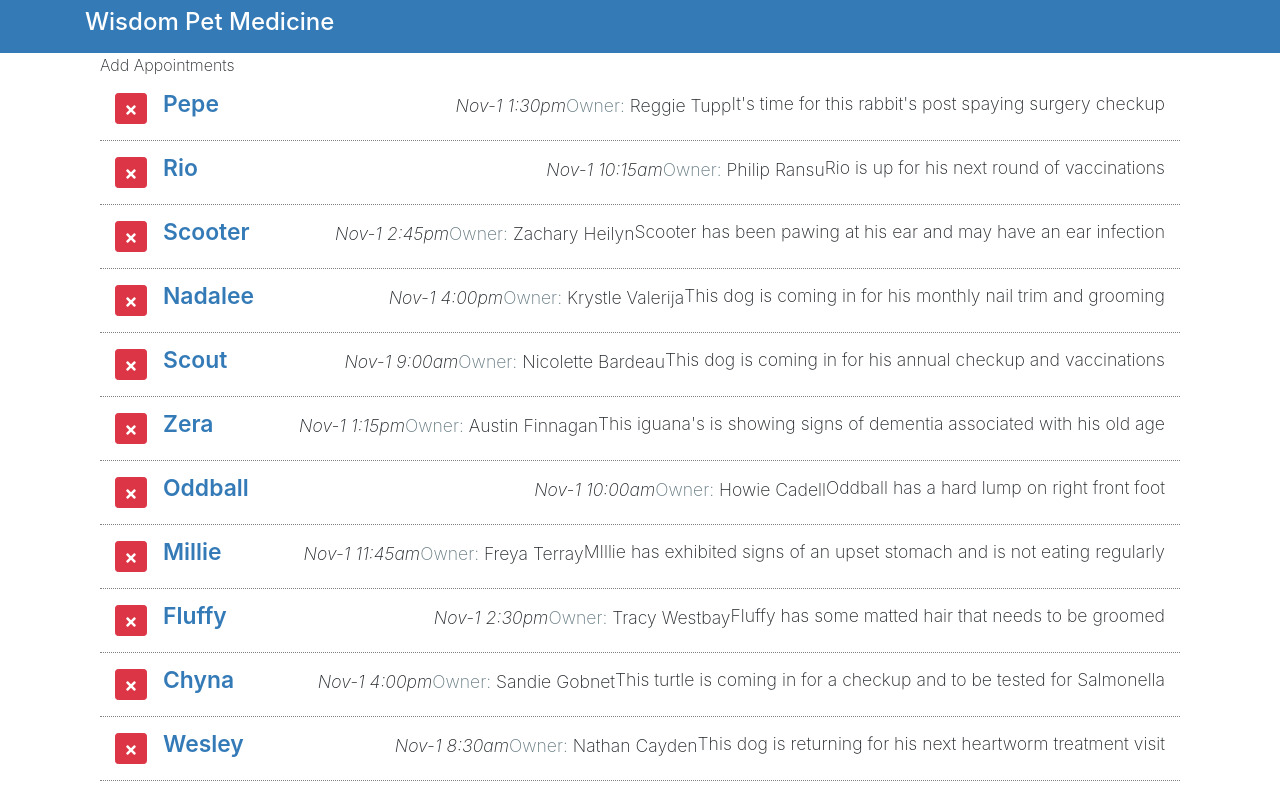
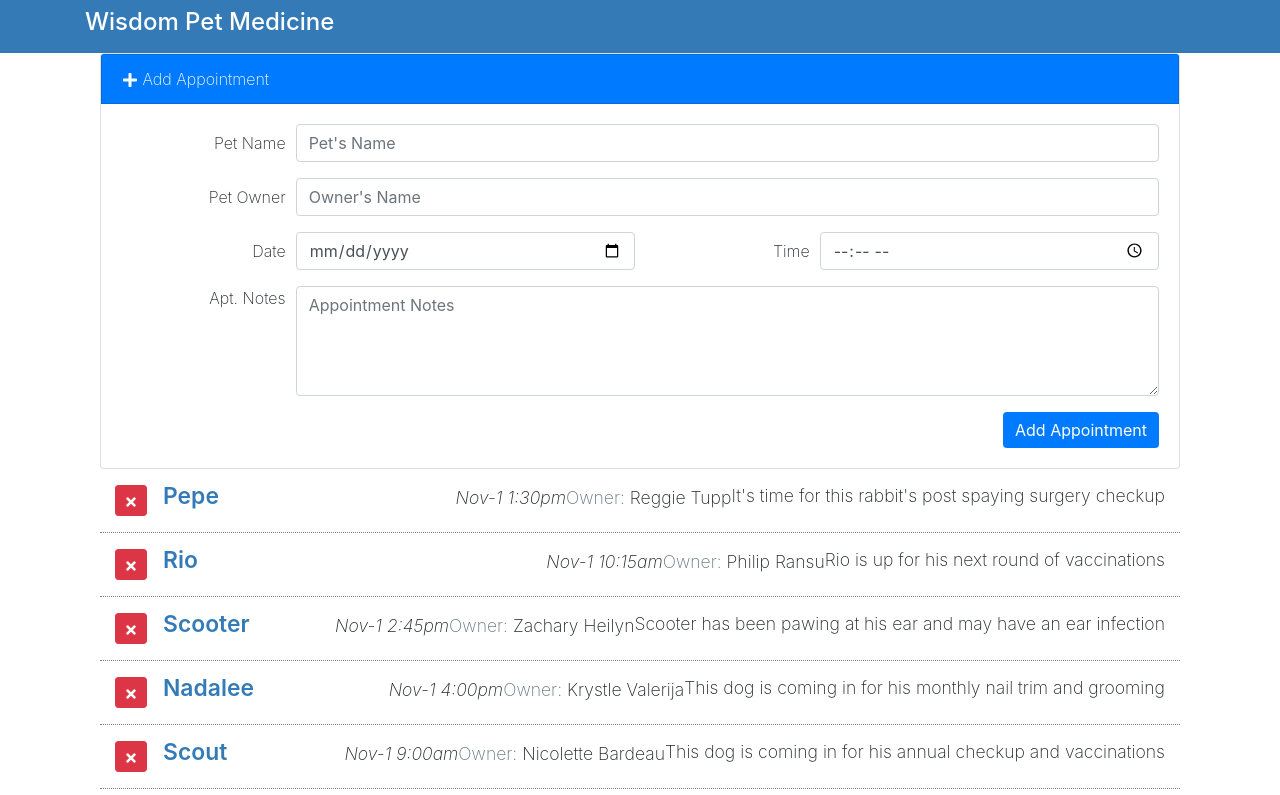
Before and after one commit to g0ng0n12/react-interface-example, a React (Create React App) app: page / in a window 1280 px wide. Shown: the top 795 px of the page. Built offline with nearby package versions, Linux system fonts and the light colour scheme.

Commit message:
adding list and add appointment components

```diff
--- a/src/components/AddAppointments.js
+++ b/src/components/AddAppointments.js
@@ -1,13 +1,113 @@
 import React, { Component } from 'react';
-
+import { FaPlus } from 'react-icons/fa';
 
 class AddAppointments extends Component {
 
   render() {
     return (
-      <div>
-        Add Appointments
-      </div>
+      <div className={'card textcenter mt-3' + (this.props.formDisplay ? '': 'add-appointment')}>
+          <div className="apt-addheading card-header bg-primary text-white"
+            onClick={this.props.toogleForm}>
+            <FaPlus /> Add Appointment
+          </div>
+
+          <div className="card-body">
+            <form id="aptForm" noValidate>
+              <div className="form-group form-row">
+                <label
+                  className="col-md-2 col-form-label text-md-right"
+                  htmlFor="petName"
+                  readOnly
+                >
+                  Pet Name
+                </label>
+                <div className="col-md-10">
+                  <input
+                    type="text"
+                    className="form-control"
+                    name="petName"
+                    placeholder="Pet's Name"
+                  />
+                </div>
+              </div>
+
+              <div className="form-group form-row">
+                <label
+                  className="col-md-2 col-form-label text-md-right"
+                  htmlFor="ownerName"
+                >
+                  Pet Owner
+                </label>
+                <div className="col-md-10">
+                  <input
+                    type="text"
+                    className="form-control"
+                    name="ownerName"
+                    placeholder="Owner's Name"
+                  />
+                </div>
+              </div>
+
+              <div className="form-group form-row">
+                <label
+                  className="col-md-2 col-form-label text-md-right"
+                  htmlFor="aptDate"
+                >
+                  Date
+                </label>
+                <div className="col-md-4">
+                  <input
+                    type="date"
+                    className="form-control"
+                    name="aptDate"
+                    id="aptDate"
+                  />
+                </div>
+                <label
+                  className="col-md-2 col-form-label text-md-right"
+                  htmlFor="aptTime"
+                >
+                  Time
+                </label>
+                <div className="col-md-4">
+                  <input
+                    type="time"
+                    className="form-control"
+                    name="aptTime"
+                    id="aptTime"
+                  />
+                </div>
+              </div>
+
+              <div className="form-group form-row">
+                <label className="col-md-2 text-md-right" htmlFor="aptNotes">
+                  Apt. Notes
+                </label>
+                <div className="col-md-10">
+                  <textarea
+                    className="form-control"
+                    rows="4"
+                    cols="50"
+                    name="aptNotes"
+                    id="aptNotes"
+                    placeholder="Appointment Notes"
+                  />
+                </div>
+              </div>
+
+              <div className="form-group form-row mb-0">
+                <div className="offset-md-2 col-md-10">
+                  <button
+                    type="submit"
+                    className="btn btn-primary d-block ml-auto"
+                  >
+                    Add Appointment
+                  </button>
+                </div>
+              </div>
+            </form>
+          </div>
+        </div>
     );
   }
 }
--- a/src/components/App.js
+++ b/src/components/App.js
@@ -3,6 +3,7 @@
 import AddAppointments from './AddAppointments';
 import ListAppointments from './ListAppointments';
 import SearchAppointments from './SearchAppointments';
+import { without } from 'lodash';
 
 class App extends Component{
 
@@ -10,7 +11,8 @@
     super();
     this.state = {
       myAppointments: [],
-      lastIndex: 0
+      lastIndex: 0,
+      formDisplay: false,
     }
   }
 
@@ -32,6 +34,24 @@
 
   }
 
+  deleteAppointments(apt){
+    let tempsApts = this.state.appointments;
+    tempsApts = without(tempsApts, atp);
+
+    this.setState({
+      myAppointments: tempsApts
+    })
+
+    this.deleteAppointments = this.deleteAppointments.bind(this);
+    this.toogleForm = this.toogleForm.bind(this);
+  }
+
+  toogleForm(){
+    this.setState({
+      formDisplay: !this.state.formDisplay
+    })
+  }
+
   render() {
 
 
@@ -41,8 +61,10 @@
           <div class="row">
             <div class="col-md-12 bg-white">
               <div class="container">
-                <AddAppointments  />
-                <ListAppointments appointments={this.state.myAppointments}/>
+                <AddAppointments  formDisplay={this.state.formDisplay}
+                toogleForm={this.toogleForm}
+                />
+                <ListAppointments appointments={this.state.myAppointments} deleteAppointments={this.deleteAppointments}/>
                 <SearchAppointments />
               </div>
             </div>
--- a/src/components/ListAppointments.js
+++ b/src/components/ListAppointments.js
@@ -11,7 +11,7 @@
         {this.props.appointments.map( item => (
           <div className="pet-item col media py-3" key={item.aptId}>
             <div className="mr-3">
-              <button className="pet-delete btn btn-sm btn-danger"><FaTimes /></button>
+              <button className="pet-delete btn btn-sm btn-danger" onClick={() => this.props.deleteAppointments(item)} ><FaTimes /></button>
             </div>
 
             <div className="peet-info media-body">
```
